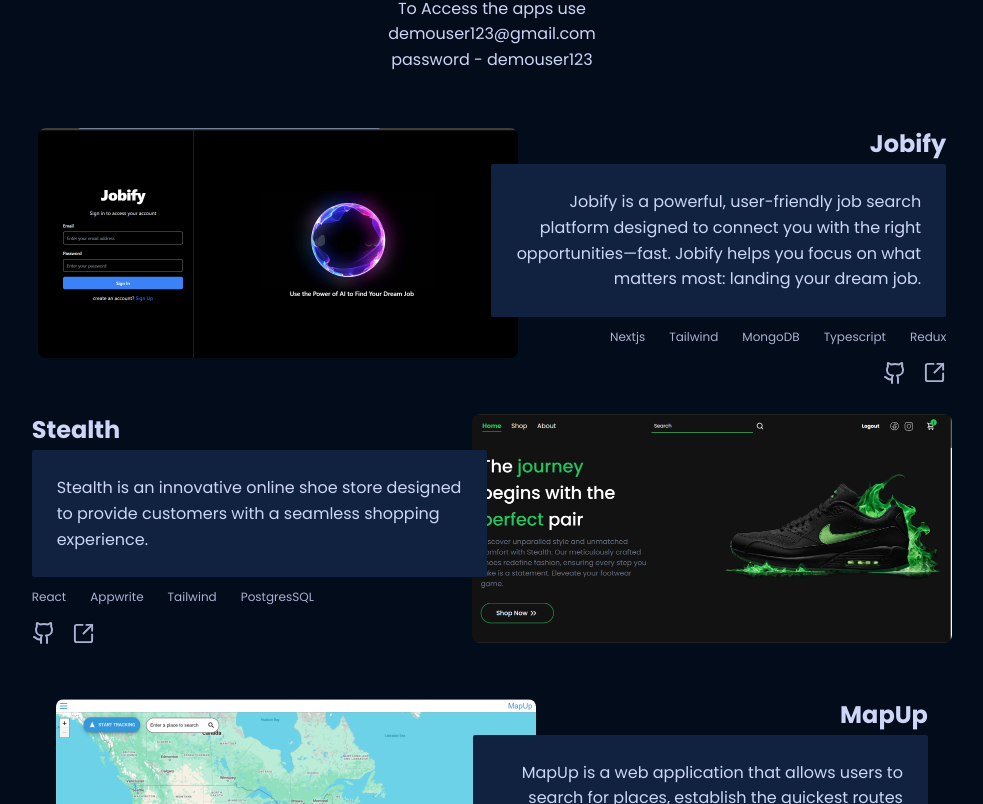
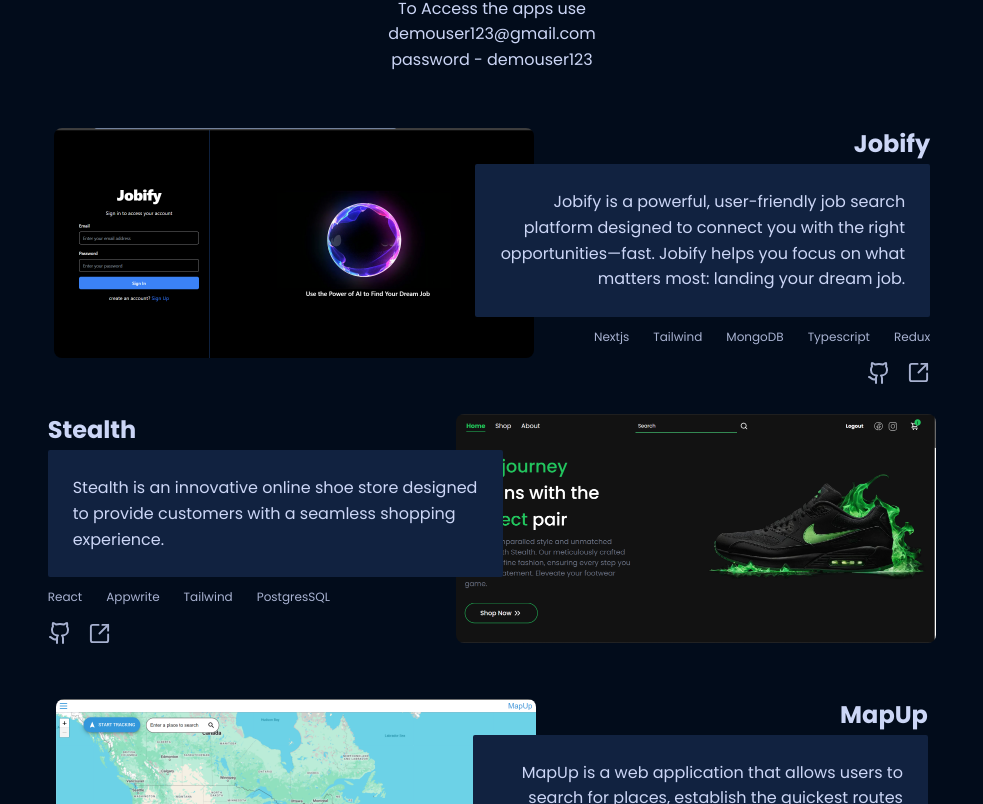
Before and after one commit to vckymann/Portfolio, a React (Vite) app: page / in a window 1280 px wide. Shown: the part 1916-2720 px from the top of the page, without its empty margins (148-1131 px from the left). Built offline with nearby package versions, Linux system fonts and the light colour scheme; a web font is replaced by a local one.

Commit message:
UI improvement.

```diff
--- a/src/Components/Card/index.jsx
+++ b/src/Components/Card/index.jsx
@@ -6,7 +6,7 @@ function Card ({src,details,link,github, number,tech}) {
 
   return (
     <>
-      <div className={`flex justify-between ${number === 3 ? `lg:gap-[19rem]` : `lg:gap-[22rem]`} relative`}>
+      <div className={`flex justify-between ${number === 3 ? `lg:gap-[19rem]` : `lg:gap-[20rem]`} relative`}>
       {number % 2 === 0 ?  null : <A href={link} target="_blank"><Img className="max-w-[30rem] hidden lg:block rounded-lg" src={src} alt="" /></A>}
         <div className={`flex flex-col bg-light_navy p-10 items-center lg:p-0 lg:bg-transparent ${number % 2 === 0 ? 'lg:items-start' : 'lg:items-end'}`}>
           <Text as={"h2"} className="text-2xl font-bold text-lightest_slate">{details.name}</Text>
```
